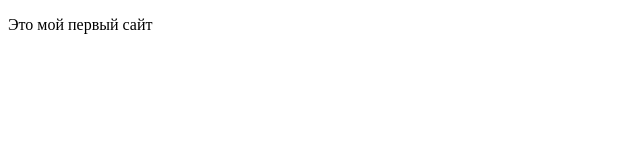
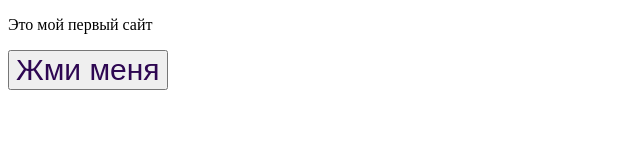
Before and after one commit to kolwaii/sabanchinvv.github.io, a plain HTML site: page index.html in a window 1280 px wide. Shown: the whole page, without its empty margins (0-640 px from the left). Drawn offline with Linux system fonts and the light colour scheme.

Commit message:
Добавили кнопку

```diff
--- a/index.html
+++ b/index.html
@@ -11,5 +11,8 @@
   </head>
   <body>
     <p>Это мой первый сайт</p>
+    <p>
+      <input type="button" value="Жми меня" style="font-size: 30px; color: rgb(46, 7, 82);">
+    </p>
   </body>
 </html>
```
